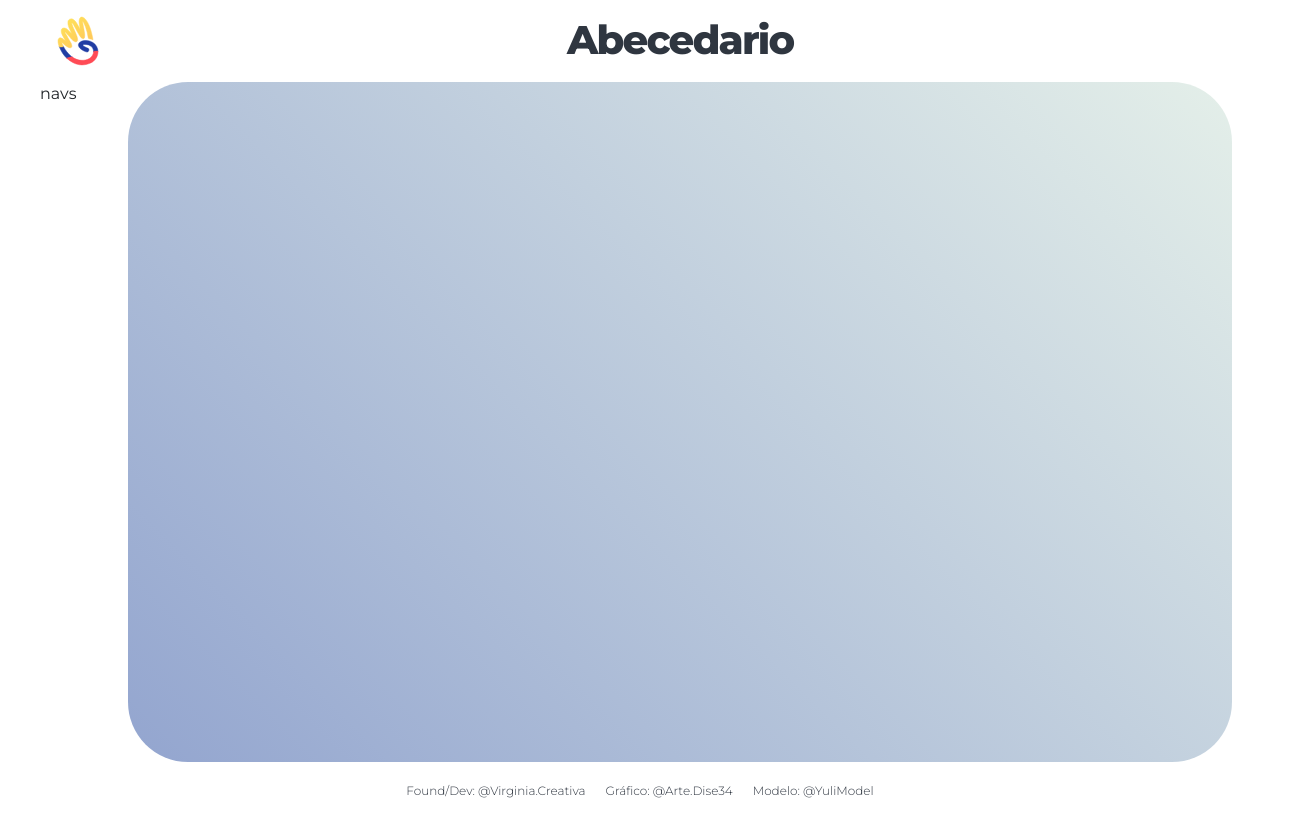
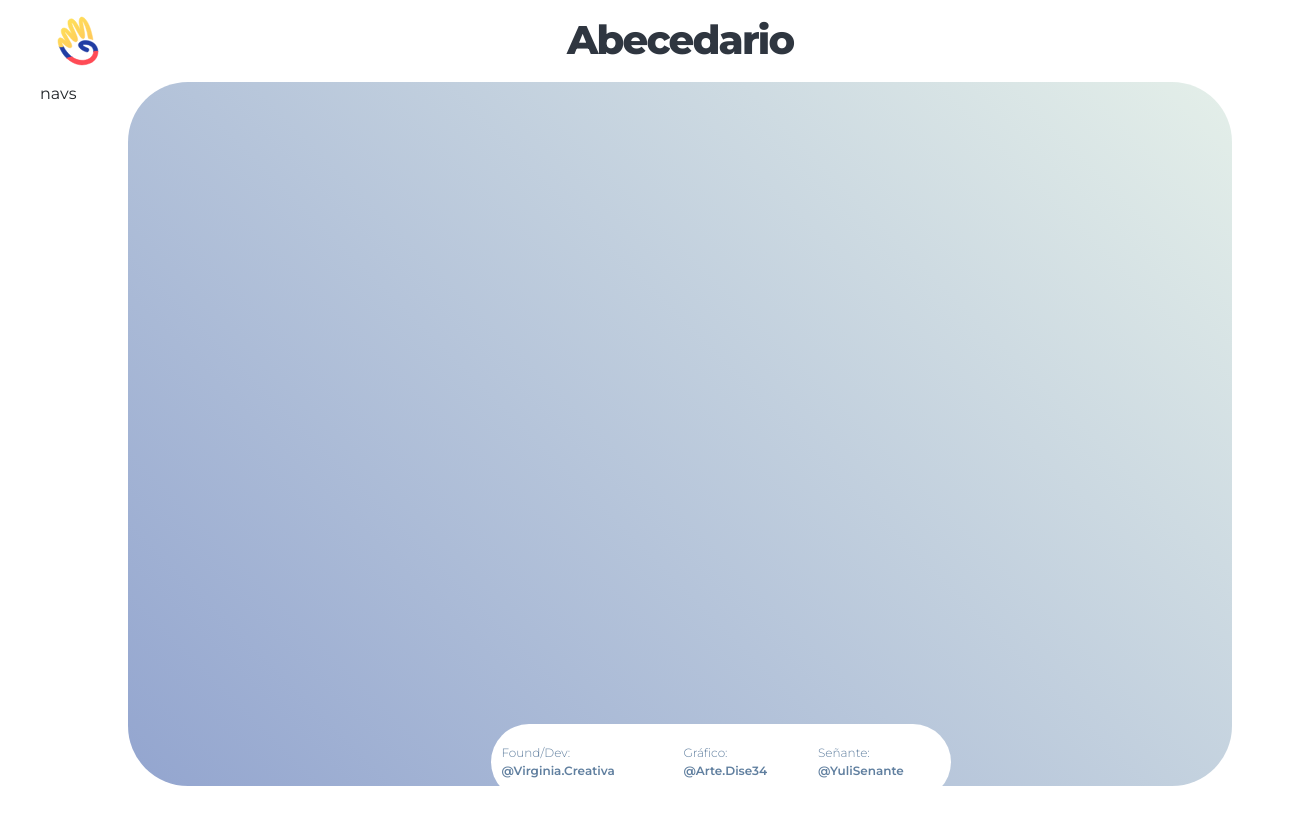
Before and after one commit to VirginiaCreativa/lscabecedario, a React (Vite) app: page / in a window 1280 px wide. Shown: the whole page, 1308 px wide, since content can reach past the window. Built offline with nearby package versions, Linux system fonts and the light colour scheme.

Commit message:
implement layout part 9

```diff
--- a/src/layouts/Footer/Footer.jsx
+++ b/src/layouts/Footer/Footer.jsx
@@ -1,24 +1,45 @@
 import React from 'react';
 import styled from 'styled-components';
+import Variable from '../../styles/VariableStyled';
 
 const FooterCSS = styled.footer`
   display: flex;
   justify-content: center;
-  align-content: center;
-  padding: 20px 0;
-  p {
+  .box {
     display: flex;
-    font-size: 0.75rem;
-    margin: 0 10px;
+    justify-content: center;
+    align-content: center;
+    border-radius: 100px;
+    padding: 20px 0;
+    width: 40%;
+    background-color: #fff;
+    p {
+      font-size: 0.75rem;
+      margin: 0 10px;
+      font-weight: 300;
+      color: ${Variable.grey4};
+      span {
+        font-weight: 600;
+        color: ${Variable.grey4};
+      }
+    }
   }
 `;
 
 const Footer = () => {
   return (
     <FooterCSS>
-      <p>Found/Dev: @Virginia.Creativa</p>
-      <p>Gráfico: @Arte.Dise34</p>
-      <p>Modelo: @YuliModel</p>
+      <div className="box">
+        <p>
+          Found/Dev: <span>@Virginia.Creativa</span>
+        </p>
+        <p>
+          Gráfico: <span>@Arte.Dise34</span>
+        </p>
+        <p>
+          Señante: <span>@YuliSenante</span>
+        </p>
+      </div>
     </FooterCSS>
   );
 };
--- a/src/layouts/Layout.jsx
+++ b/src/layouts/Layout.jsx
@@ -5,11 +5,18 @@ import Footer from './Footer/Footer';
 
 const Wrapper = styled.div`
   padding: 0 60px 0 40px;
-  .col-11 {
-    min-height: 85vh;
-    background-image: linear-gradient(45deg, #93a5cf 0%, #e4efe9 100%);
-    border-radius: 60px;
-    padding: 80px 100px;
+  .screen {
+    .col-11 {
+      min-height: 88vh;
+      background-image: linear-gradient(45deg, #93a5cf 0%, #e4efe9 100%);
+      border-radius: 60px;
+      padding: 80px 100px;
+    }
+  }
+  .footer {
+    position: absolute;
+    width: 100vw;
+    bottom: 0;
   }
 `;
 
@@ -18,12 +25,17 @@ const Layout = ({ children }) => {
     <Fragment>
       <Header />
       <Wrapper>
-        <div className="row">
+        <div className="row screen">
           <div className="col-1">navs</div>
           <div className="col-11">{children}</div>
         </div>
+        <div className="row footer">
+          <div className="col-1"></div>
+          <div className="col-11">
+            <Footer />
+          </div>
+        </div>
       </Wrapper>
-      <Footer />
     </Fragment>
   );
 };
--- a/src/styles/VariableStyled.jsx
+++ b/src/styles/VariableStyled.jsx
@@ -6,6 +6,7 @@ const Variables = {
   grey2: '#747d8c',
   grey3: '#57606f',
   grey4: '#2f3542',
+  grey4: '#607F9F',
   grey5: '#eff0f0',
   red1: '#ff6b81',
   red2: '#ff4757',
```
